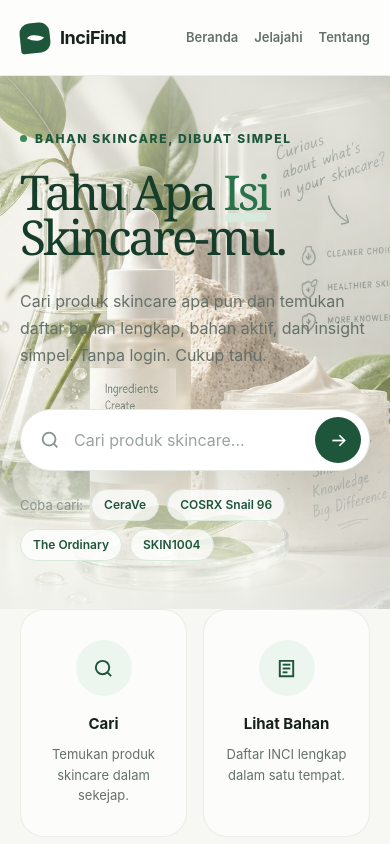
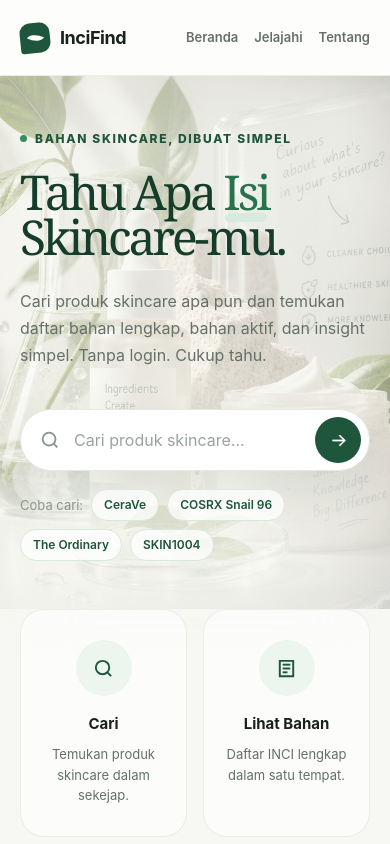
Before and after one commit to shafiqmu/InciFind, a Next.js app: page / in a window 390 px wide. Shown: the top 844 px of the page. Built offline with nearby package versions, Linux system fonts and the light colour scheme.

Commit message:
Hero mobile: scrim lembut di belakang teks

```diff
--- a/app/page.tsx
+++ b/app/page.tsx
@@ -92,7 +92,13 @@ export default function Home() {
           <div className="absolute inset-0 bg-gradient-to-b from-mist/60 via-mist/25 to-mist/85" />
         </div>
         <div className="relative w-[min(1180px,calc(100%-40px))] mx-auto grid lg:grid-cols-[1.05fr_0.95fr] gap-8 lg:gap-10 items-center lg:min-h-[650px] py-12 lg:py-[80px]">
-          <div className="text-left">
+          <div className="relative text-left">
+            {/* Scrim lembut khusus mobile/tablet: teks tajam, foto tetap nongol */}
+            <div
+              aria-hidden="true"
+              className="absolute -inset-x-4 -inset-y-6 lg:hidden bg-mist/60 blur-2xl rounded-[32px]"
+            />
+            <div className="relative">
             <div className="inline-flex items-center gap-2 mb-[22px] text-pine-800 text-xs font-extrabold tracking-[0.14em] uppercase">
               <span className="w-[7px] h-[7px] bg-pine-600 rounded-full" />
               Bahan skincare, dibuat simpel
@@ -114,6 +120,7 @@ export default function Home() {
 
             <div className="max-w-[560px]">
               <SearchBar suggestions={SUGGESTIONS} align="start" />
+            </div>
             </div>
           </div>
 
```
